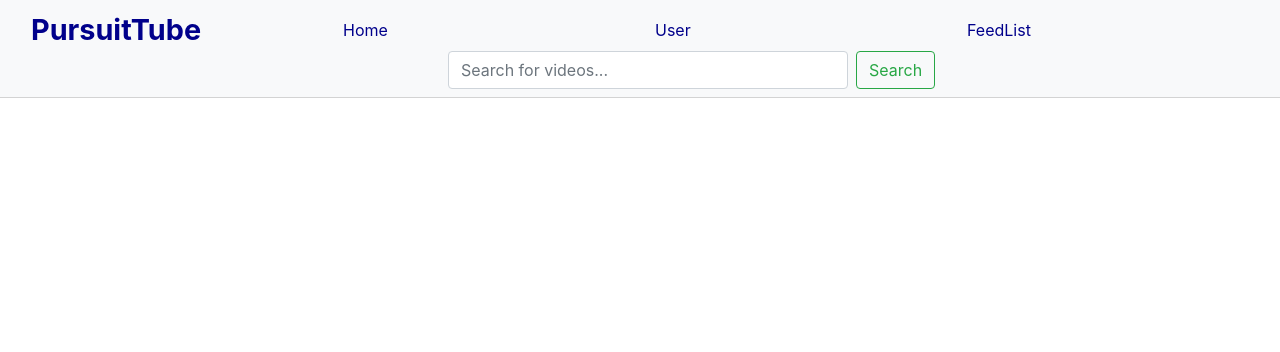
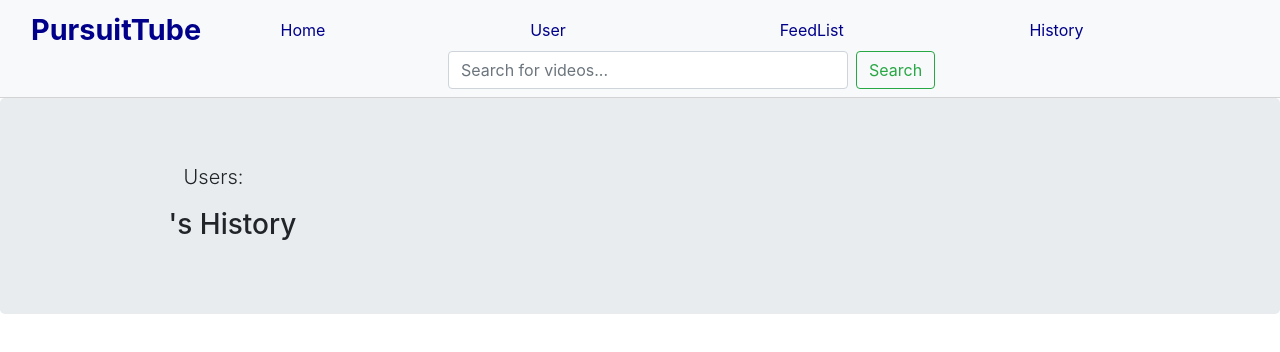
Before and after one commit to tarekul/PursuitTube, a React (Create React App) app: page /#/history in a window 1280 px wide. Shown: the top 352 px of the page. Built offline with nearby package versions, Linux system fonts and the light colour scheme.

Commit message:
styled video search and made history

```diff
--- a/src/App.js
+++ b/src/App.js
@@ -6,6 +6,7 @@ import Video from './containers/Video';
 import Search from './containers/Search';
 import Userlist from './containers/UserList';
 import FeedList from './containers/FeedList';
+import History from './containers/History'
 import { Route } from 'react-router-dom'
 
 
@@ -21,6 +22,7 @@ class App extends Component {
         <Route path='/search/:search_term' component={Search}/>
         <Route path='/userlist' exact component={Userlist}/>
         <Route path='/feedlist' exact component={FeedList}/>
+        <Route path='/history' exact component={History}/>
       </>
     );
   }
--- a/src/components/Navbar.js
+++ b/src/components/Navbar.js
@@ -35,6 +35,7 @@ const Navbar = (props) => {
                     <Link className='link col' to='/'>Home</Link>
                     <Link className='link col' to='/user'>User</Link>
                     <Link className='link col' to='/feedlist'>FeedList</Link>
+                    <Link className='link col' to='/history'>History</Link>
                     <div className='searchbar'>
                     <input class="form-control mr-sm-2" type="search" placeholder="Search for videos..." aria-label="Search" onKeyDown={searchVid}/>
                     <button class="btn btn-outline-success my-2 my-sm-0 srch_btn" type="submit" onClick={searchVid}>Search</button>
--- /dev/null
+++ b/src/containers/History.js
@@ -0,0 +1,107 @@
+import React, {Component} from 'react'
+import { Link, withRouter } from 'react-router-dom';
+import moment from 'moment'
+
+import Services from '../services/services'
+
+class History extends Component {
+    constructor(props){
+        super(props)
+        this.state = {user:'',userhistory:[],users:[]}
+    }
+
+
+    componentDidMount(){
+        let services = new Services()
+        if(JSON.parse(services.getHistory())){
+            let history = JSON.parse(services.getHistory())
+            let users = Object.keys(history)
+            if(services.getActiveUser()){
+                const activeUser = services.getActiveUser()
+                if(history[activeUser]) this.setState({user:activeUser,userhistory: history[activeUser],users:users})
+            }
+        }
+    }
+
+
+    // componentWillReceiveProps(newProps){
+    //     //console.log(this.props.match.params.search_term)
+    //     //console.log(newProps.match.params.search_term)
+    //     this.setState({data:[]})
+    //     this.getVideoList(newProps.match.params.search_term)
+    //     window.addEventListener('scroll', this.handleOnScroll)
+
+    // }
+
+
+    relativeTime = (dateString)=>{
+        const temp = dateString.slice(0,10)
+        let str = ''
+        for(let i=0;i<temp.length;i++){
+            if(temp[i] !== '-') str += (temp[i])
+        }
+        //console.log(moment(str, "YYYYMMDD").fromNow())
+        return moment(str, "YYYYMMDD").fromNow()
+    }
+
+    // addHistory = (vidObj)=>{
+    //     let services = new Services()
+    //     if(services.getActiveUser()) {
+    //         services.addHistory(services.getActiveUser(),vidObj)
+    //     }
+
+    // }
+
+    changeUser = user =>{
+        let services = new Services()
+        if(JSON.parse(services.getHistory())){
+            let history = JSON.parse(services.getHistory())
+            if(history[user]){
+                console.log(history[user])
+                this.setState({user:user,userhistory:history[user]})
+            }
+        }
+    }
+
+    render() {
+        // if(this.state.isLoading) return <div class="spinner-border text-info" role="status">
+        //     <span class="sr-only">Loading...</span>
+        //     </div>
+        //else{
+            // <h3>Search results for BLANK</h3>
+            return <>
+            <div className="jumbotron">
+            <div style={{marginLeft:'10%'}}>
+            <div className='col-6'><div style={{display:'inline-block'}} className='col-2'><p className='lead'>Users:</p></div>
+            {this.state.users.map(elem=>{
+                return <div onClick={e=>this.changeUser(elem)} style={{display:'inline-block'}} className='col-2'>
+                <button type="button" class="btn btn-info">{elem}</button></div>
+            })}
+            </div>
+            <div className='col-4'><h3>{this.state.user}'s History</h3></div>
+
+            {this.state.userhistory.map((vid, i)=>{
+                return <div className='row' key={i}>
+                <div className='col-4'>
+                    <Link to={`/video/${vid.video_id}`}><img src={vid.img} alt={vid.img} /></Link>
+                </div>
+                <div className='col-6'>
+                    <h5>{vid.title}</h5>
+                    <p>{vid.channel_title}</p>
+                    <p>{vid.descrip}</p>
+                    <p>{this.relativeTime(vid.date)}</p>
+                </div>
+                </div>
+
+            })}
+            {/* <button onClick={e=>{this.getVideoList(this.props.match.params.search_term,this.state.offset+10)}}>Load More</button> */}
+            </div>
+            </div>
+            </>
+
+        //}
+    }
+}
+
+
+export default withRouter(History)
--- a/src/containers/Home.js
+++ b/src/containers/Home.js
@@ -1,6 +1,6 @@
 import React, {Component} from 'react'
 import axios from 'axios'
-import {Link, withRouter} from 'react-router-dom'
+import {withRouter} from 'react-router-dom'
 import Feedbar from '../components/homecomponents/Feedbar'
 import Feedlist from '../components/homecomponents/Feedlist'
 import Header from '../components/homecomponents/Header'
@@ -55,7 +55,7 @@ class Home extends Component {
             url: 'https://www.googleapis.com/youtube/v3/search',
             params: {
               part: 'snippet',
-              maxResults: 8,
+              maxResults: 10,
               videoDefinition: 'high',
               type: 'video',
               videoEmbeddable: 'true',
--- /dev/null
+++ b/src/containers/Search.css
@@ -0,0 +1,4 @@
+.hover:hover{
+    background-color:#DBE1F9;
+    margin-left: 1%
+}
--- a/src/containers/Search.js
+++ b/src/containers/Search.js
@@ -1,11 +1,14 @@
 import React, {Component} from 'react'
 import { Link, withRouter } from 'react-router-dom';
 import axios from 'axios'
+import moment from 'moment'
+import './Search.css'
+import Services from '../services/services'
 
 class Search extends Component {
     constructor(props){
         super(props)
-        this.state = {isLoading:true,data:[],pageToken:''}
+        this.state = {isLoading:true,data:[],pageToken:'',hover:false}
     }
 
     getVideoList = (query,pageToken='')=>{
@@ -31,9 +34,11 @@ class Search extends Component {
                 temp.img = vid.snippet.thumbnails.medium.url //img url
                 temp.title = vid.snippet.title //title
                 temp.channel_title = vid.snippet.channelTitle
+                temp.descrip = vid.snippet.description
+                temp.date = vid.snippet.publishedAt
                 videoListData.push(temp)
             })
-            console.log(response.data.nextPageToken)
+            //console.log(response.data.nextPageToken)
             let temp2 = this.state.data.concat(videoListData)
             let obj = {vids: temp2};
             let suggestions = JSON.parse(localStorage.getItem('suggestions'));
@@ -78,7 +83,25 @@ class Search extends Component {
           setTimeout(this.getVideoList(this.props.match.params.search_term,this.state.pageToken), 2000 )
           window.scrollTo(0,5000)
         }
-      }
+    }
+
+    relativeTime = (dateString)=>{
+        const temp = dateString.slice(0,10)
+        let str = ''
+        for(let i=0;i<temp.length;i++){
+            if(temp[i] !== '-') str += (temp[i])
+        }
+        //console.log(moment(str, "YYYYMMDD").fromNow())
+        return moment(str, "YYYYMMDD").fromNow()
+    }
+
+    addHistory = (vidObj)=>{
+        let services = new Services()
+        if(services.getActiveUser()) {
+            services.addHistory(services.getActiveUser(),vidObj)
+        }
+
+    }
 
     render() {
         if(this.state.isLoading) return <div class="spinner-border text-info" role="status">
@@ -86,18 +109,26 @@ class Search extends Component {
       </div>
         else{
             // <h3>Search results for BLANK</h3>
-            return <>{this.state.data.map((vid, i)=>{
-                return <div className='row' key={i}>
-                    <div className='col'>
-                        <Link to={`/video/${vid.video_id}`}><img src={vid.img} alt={vid.img} /></Link>
-                    </div>
-                    <div className='col'>
-                        <p>{vid.title}</p>
-                        <p>{vid.channel_title}</p>
-                    </div>
+            return <>
+            <div className="jumbotron">
+            <div style={{marginLeft:'10%'}}>
+            {this.state.data.map((vid, i)=>{
+                return <div className='hover row' key={i}>
+                <div className='col-4'>
+                    <Link to={`/video/${vid.video_id}`}><img onClick={e=>this.addHistory(vid)} src={vid.img} alt={vid.img} /></Link>
                 </div>
+                <div className='col-6'>
+                    <h5>{vid.title}</h5>
+                    <p>{vid.channel_title}</p>
+                    <p>{vid.descrip}</p>
+                    <p>{this.relativeTime(vid.date)}</p>
+                </div>
+                </div>
+
             })}
             {/* <button onClick={e=>{this.getVideoList(this.props.match.params.search_term,this.state.offset+10)}}>Load More</button> */}
+            </div>
+            </div>
             </>
 
         }
--- a/src/services/services.js
+++ b/src/services/services.js
@@ -212,6 +212,32 @@ class Services {
     */
 
     getSearch = () => localStorage.getItem("search");
+
+
+    addHistory = (activeUser,videoObj) =>{
+        if(localStorage.getItem('history')){
+            let history = JSON.parse(localStorage.getItem('history'))
+            if(history[activeUser]){
+                history[activeUser].push(videoObj)
+
+            }
+            else if(!history[activeUser]){
+                history[activeUser] = []
+                history[activeUser].push(videoObj)
+            }
+            localStorage.setItem('history',JSON.stringify(history))
+        }
+        else if(!localStorage.getItem.history){
+            const temp = {}
+            temp[activeUser] = [videoObj]
+            localStorage.setItem('history',JSON.stringify(temp))
+        }
+
+    }
+
+    getHistory = ()=>{
+        return localStorage.getItem('history')
+    }
 }
 
 export default Services;
```
